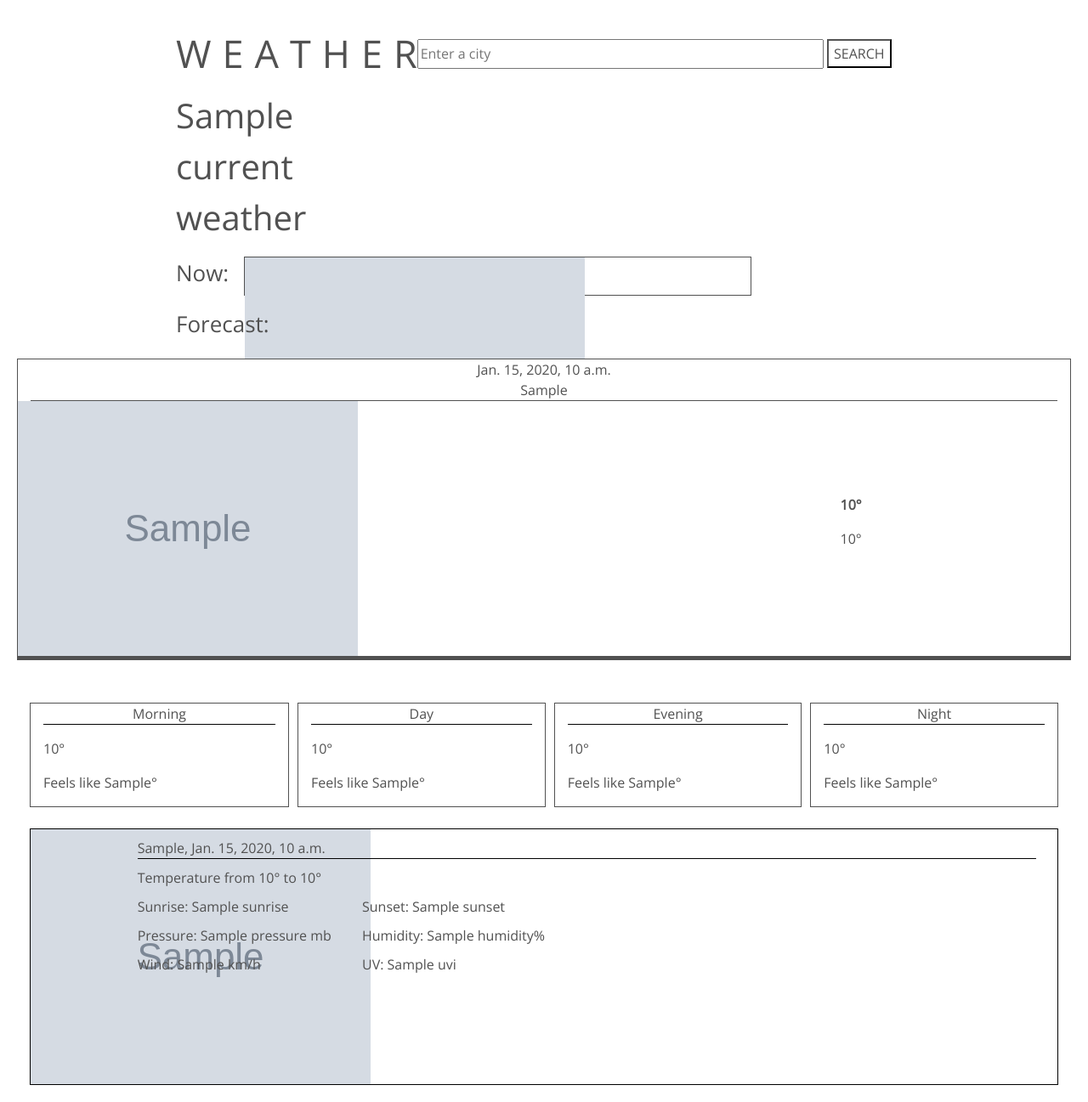
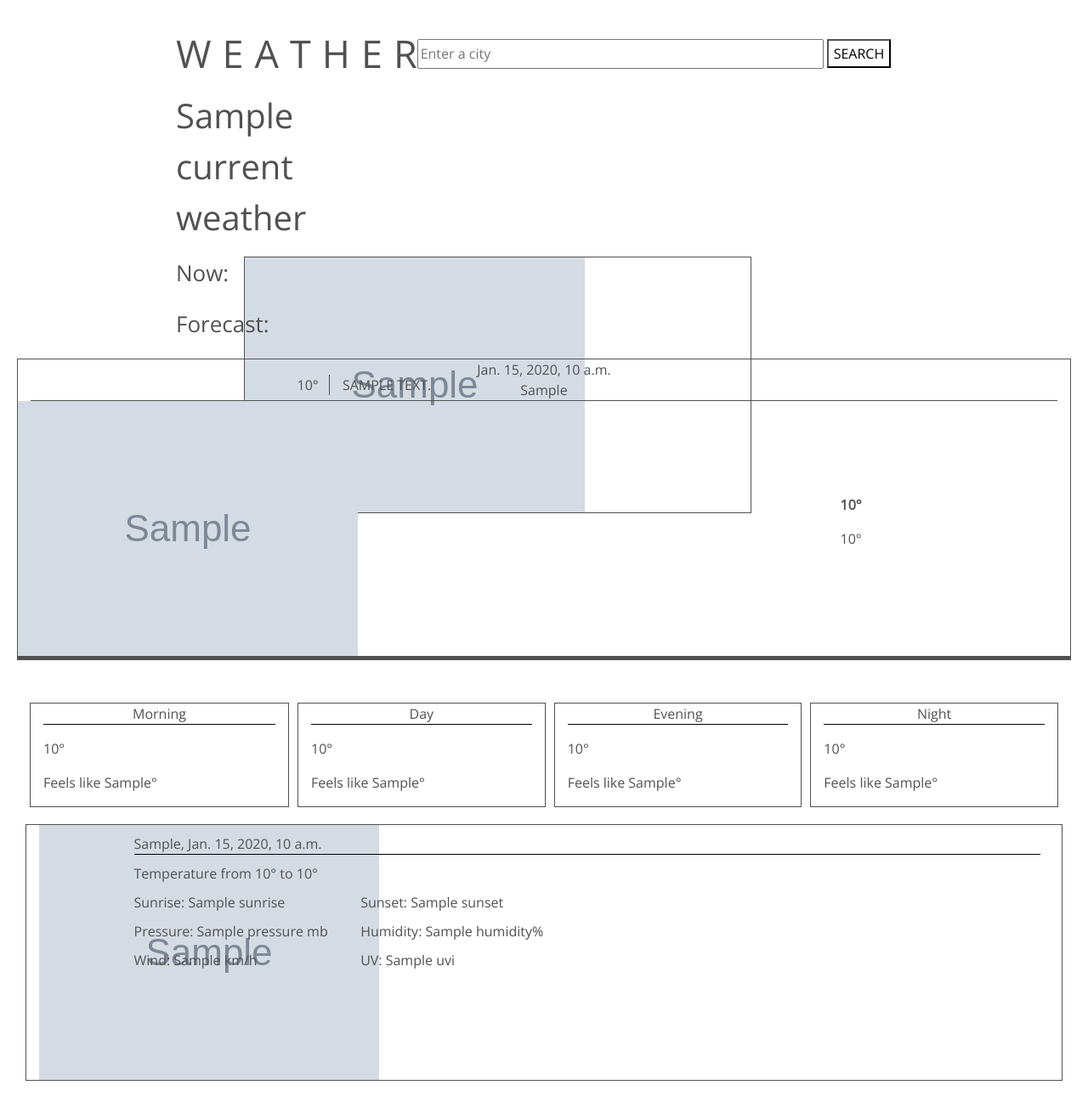
Before and after one commit to laimaurnezaite/theweather, a Django app: template theweather/templates/city.html in a window 1280 px wide. Shown: the whole page at 85% size. After the commit the page ends 1272 px from the top, so only its background shows below. Run offline with Django 3.2, Linux system fonts and the light colour scheme; the template is opened without the code that fills it: most values are stand-ins (such as "Sample title", 1, 10 or a date in 2020); grey boxes marked "Sample" are stand-in pictures; some libraries are stand-ins or nearby versions.

Commit message:
clean code

```diff
--- a/theweather/templates/base.html
+++ b/theweather/templates/base.html
@@ -13,32 +13,24 @@
     </head>
     <body style="background-color: white;">
         <style type="text/css">
-
-            #logo, #logo:hover  {
-                text-decoration: none;
-                font-size: 45px;
-                letter-spacing: 13px
+            .no-margin-padding {
+                padding:0px;
+                margin:0px;
             }
-            .search-button {
-                text-decoration: none;
-                background: #ffffff;
-
-                height:34px;
-                transition: all .2s ease-in-out;
+            .border-line {
+                border: 1px solid #515151;
             }
-            .search-button:hover {
-                transform: scale(1.2);
+            body, a, a:hover {
+                font-family: 'Open Sans', sans-serif;
+                color: #515151;
             }
-
-            #page-container {
+            .page-container {
                 position: relative;
                 min-height: 100vh;
             }
+
             .logo-container {
-                background-color: white;
                 height:80px;
-                padding:0px;
-                margin:0px;
                 max-width:100%;
                 margin-top:2%;
             }
@@ -49,6 +41,11 @@
             .logo-h {
                 padding-top: 10px;
             }
+            .logo, .logo:hover  {
+                text-decoration: none;
+                font-size: 45px;
+                letter-spacing: 13px
+            }
             .search-col {
                 padding-top:20px;
                 padding-left:0px;
@@ -58,18 +55,23 @@
                 width: 80%;
                 height:35px;
             }
-            a, a:hover, p, input {
-                font-family: 'Open Sans', sans-serif;
-                color: #515151;
+            .search-button {
+                text-decoration: none;
+                background-color: white;
+                height:34px;
+                transition: all .2s ease-in-out;
+            }
+            .search-button:hover {
+                transform: scale(1.1);
             }
         </style>
 
-        <div id="page-container" style="position: relative;">
-            <div class="container logo-container">
+        <div id="page-container">
+            <div class="container no-margin-padding logo-container ">
                 <div class="row logo-row">
                     <div class="col-4">
                         <h4 class="logo-h">
-                            <a id="logo" href="/">WEATHER</a>
+                            <a class="logo" href="/">WEATHER</a>
                         </h4>
                     </div>
                     <div class="col-8 search-col">
@@ -83,7 +85,6 @@
             <main>
                 {% block content %}
                 {% endblock content %}
-                <!-- <img style="position: fixed; bottom:10px; right:10px;" src="{% static 'weather/cloud_1.png' %}"> -->
             </main>
         </div>
     </body>
--- a/theweather/templates/city.html
+++ b/theweather/templates/city.html
@@ -21,38 +21,28 @@
     </script>
     <style type="text/css">
         .current-weather-container, .forecast-title-container {
-            background-color: white;
-            padding:0px;
-            margin:0px;
             max-width:100%;
         }
         .current-col {
-            background-color: white;
             text-transform: uppercase;
-            border: 1px solid #515151;
             margin-right: 10px;
             position:relative;
             height: 46px;
         }
         .forecast-container {
             max-width: 100%;
-
         }
         .forecast-row {
             margin: 0%;
         }
 
-        .image-col {
-            padding:0px;
-            margin:0px;
-        }
-        .temperature-col, .max-temperature-col, .min-temperature-col {
+        .temperature-col, .data-col {
             text-align: center;
             padding:0px;
             margin:auto;
             font-size:16px;
         }
-        .max-temperature-col, .min-temperature-col {
+        .data-col {
             text-align: start;
         }
 
@@ -66,13 +56,10 @@
         }
         .forecast {
             margin:5px;
-            background-color: white;
-            border: 1px solid #515151;
             border-bottom: 5px solid #515151;
             transition: all .2s ease-in-out;
         }
         .forecast:hover {
-            border: 1px solid #515151;
             border-top:5px solid #515151;
             transform: scale(1.1);
             z-index: 2;
@@ -89,7 +76,7 @@
         .left-margin-col {
             margin-left:6%;
         }
-        .current-temperature, .max-temperature, .min-temperature {
+        .current-temperature, .data {
             margin: auto;
         }
         .now-title {
@@ -116,29 +103,51 @@
             text-align:center;
         }
         .morn-day-eve-night {
-            border: 1px solid #515151;
             margin:5px;
         }
         .current-city-row, .current-weather-row {
             width: 70%;
             margin:auto;
         }
+        .current-weather-col {
+            margin-right: 20px;
+        }
+        .forecast-date-day-week-col {
+            text-align: center;
+        }
+        .forecast-morn-day-eve-night-container {
+            margin:0px;
+            max-width:100%;
+            margin-top:40px;
+        }
+        .day-time {
+            text-align: center;
+            border-bottom: 1px solid black;
+        }
+        .sumarry-row {
+            padding:0px;
+            margin:15px;
+        }
+        .data-row {
+            margin: 10px;
+        }
+
 
     </style>
     <!-- current weather -->
-    <div class="container current-weather-container">
+    <div class="container current-weather-container no-margin-padding">
         <div class="row current-city-row">
             <div class="col-4">
                 <p class="city_name">{{current_weather.name}}</p>
             </div>
         </div>
         <div class="row current-weather-row">
-            <div class="col-1" style="margin-right: 20px;" >
+            <div class="col-1 current-weather-col" >
                 <p class="now-title">Now:</p>
             </div>
             <div class="col-8 current-col">
-                <div class="row" >
-                    <div class="col-1 image-col">
+                <div class="row border-line" >
+                    <div class="col-1 no-margin-padding">
                         <img src="{{current_weather.icon }}" alt="Image">
                     </div>
                     <div class="col-1 temperature-col">
@@ -152,7 +161,7 @@
         </div>
     </div>
 
-    <div class="container forecast-title-container">
+    <div class="container forecast-title-container no-margin-padding">
         <div class="row logo-row">
             <div class="col">
                 <p class="forecast-title">Forecast:</p>
@@ -162,19 +171,19 @@
     <div class="container forecast-container">
         <div class="row forecast-row">
             {% for daily in forecast %}
-            <div class="col forecast" onclick="updateDailyWeather({{ daily }})">
+            <div class="col forecast border-line" onclick="updateDailyWeather({{ daily }})">
                 <div class="row">
-                    <div class="col" style="text-align: center; ">
+                    <div class="col forecast-date-day-week-col">
                         <p class="forecast-date">{{daily.date_day}}</p>
                     </div>
                 </div>
                 <div class="row">
-                    <div class="col" style="text-align: center; ">
+                    <div class="col forecast-date-day-week-col">
                         <p class="week-day">{{daily.week_day}}</p>
                     </div>
                 </div>
                 <div class="row">
-                    <div class="col-7 image-col">
+                    <div class="col-7 no-margin-padding">
                         <img src="{{ daily.icon }}" alt="Image">
                     </div>
                     <div class="col-5 night_and_day_temperature">
@@ -196,14 +205,14 @@
     </div>
     <div id="selected-daily-weather" class="d-none"></div>
 
-    <div class="container" style="margin:0px; max-width:100%; margin-top:40px;">
+    <div class="container forecast-morn-day-eve-night-container">
         {% for daily in forecast %}
             {% if daily.date_day == current_weather.date  %}
-                <div class="row justify-content-between" style="padding:0px; margin:15px;">
-                    <div class="col-3 morn-day-eve-night">
+                <div class="row justify-content-between sumarry-row">
+                    <div class="col-3 morn-day-eve-night border-line">
                         <div class="row">
                             <div class="col">
-                                <p style="text-align: center; border-bottom: 1px solid black;">Morning</p>
+                                <p class="day-time">Morning</p>
                             </div>
                         </div>
                         <div class="row">
@@ -217,10 +226,10 @@
                             </div>
                         </div>
                     </div>
-                    <div class="col morn-day-eve-night">
+                    <div class="col morn-day-eve-night border-line">
                         <div class="row">
                             <div class="col">
-                                <p style="text-align: center; border-bottom: 1px solid black;">Day</p>
+                                <p class="day-time">Day</p>
                             </div>
                         </div>
                         <div class="row">
@@ -234,10 +243,10 @@
                             </div>
                         </div>
                     </div>
-                    <div class="col morn-day-eve-night">
+                    <div class="col morn-day-eve-night border-line">
                         <div class="row">
                             <div class="col">
-                                <p style="text-align: center; border-bottom: 1px solid black;">Evening</p>
+                                <p class="day-time">Evening</p>
                             </div>
                         </div>
                         <div class="row">
@@ -251,10 +260,10 @@
                             </div>
                         </div>
                     </div>
-                    <div class="col morn-day-eve-night">
+                    <div class="col morn-day-eve-night border-line">
                         <div class="row">
                             <div class="col">
-                                <p style="text-align: center; border-bottom: 1px solid black;">Night</p>
+                                <p class="day-time">Night</p>
                             </div>
                         </div>
                         <div class="row">
@@ -269,43 +278,43 @@
                         </div>
                     </div>
                 </div>
-                <div class="row" style="border:1px solid black; padding:0px; margin:20px;">
+                <div class="row border-line sumarry-row">
                     <div class="col-1 image-col">
                         <img id="icon" src="{{daily.icon}}" alt="Image">
                     </div>
                     <div class="col">
-                        <div class="row" style="margin: 10px;">
-                            <div class="col max-temperature-col">
-                                <p id="week_day-date" style="border-bottom: 1px solid black;" class="max-temperature">{{daily.week_day}}, {{daily.date_day}}</p>
+                        <div class="row data-row">
+                            <div class="col data-col ">
+                                <p id="week_day-date" style="border-bottom: 1px solid black;" class="data">{{daily.week_day}}, {{daily.date_day}}</p>
                             </div>
                         </div>
-                        <div class="row" style="margin: 10px;">
-                            <div class="col max-temperature-col">
-                                <p id="min-max-temperature" class="max-temperature">Temperature from {{daily.temperature_min}}° to {{daily.temperature_max}}°</p>
+                        <div class="row data-row">
+                            <div class="col data-col">
+                                <p id="min-max-temperature" class="data">Temperature from {{daily.temperature_min}}° to {{daily.temperature_max}}°</p>
                             </div>
                         </div>
-                        <div class="row" style="margin: 10px;">
-                            <div class="col-3 max-temperature-col">
-                                <p id="sunrise" class="max-temperature">Sunrise: {{daily.sunrise}}</p>
+                        <div class="row data-row">
+                            <div class="col-3 data-col">
+                                <p id="sunrise" class="data">Sunrise: {{daily.sunrise}}</p>
                             </div>
-                            <div class="col min-temperature-col">
-                                <p id="sunset" class="min-temperature">Sunset: {{daily.sunset}}</p>
+                            <div class="col data-col">
+                                <p id="sunset" class="data">Sunset: {{daily.sunset}}</p>
                             </div>
                         </div>
-                        <div class="row" style="margin: 10px;">
-                            <div class="col-3 max-temperature-col">
-                                <p id="pressure" class="max-temperature">Pressure: {{daily.pressure}} mb</p>
+                        <div class="row data-row">
+                            <div class="col-3 data-col">
+                                <p id="pressure" class="data">Pressure: {{daily.pressure}} mb</p>
                             </div>
-                            <div class="col min-temperature-col">
-                                <p id="humidity" class="min-temperature">Humidity: {{daily.humidity}}%</p>
+                            <div class="col data-col">
+                                <p id="humidity" class="data">Humidity: {{daily.humidity}}%</p>
                             </div>
                         </div>
-                        <div class="row" style="margin: 10px;">
-                            <div class="col-3 max-temperature-col">
-                                <p id="wind_speed" class="max-temperature">Wind: {{daily.wind_speed}} km/h</p>
+                        <div class="row data-row">
+                            <div class="col-3 data-col">
+                                <p id="wind_speed" class="data">Wind: {{daily.wind_speed}} km/h</p>
                             </div>
-                            <div class="col min-temperature-col">
-                                <p id="uvi" class="min-temperature">UV: {{daily.uvi}}</p>
+                            <div class="col data-col">
+                                <p id="uvi" class="data">UV: {{daily.uvi}}</p>
                             </div>
                         </div>
                     </div>
```
Also changed, not shown: theweather/templates/apology.html (+28 -36 lines), theweather/templates/index.html (+6 -11 lines), theweather/templates/searchresults.html (+16 -15 lines).
